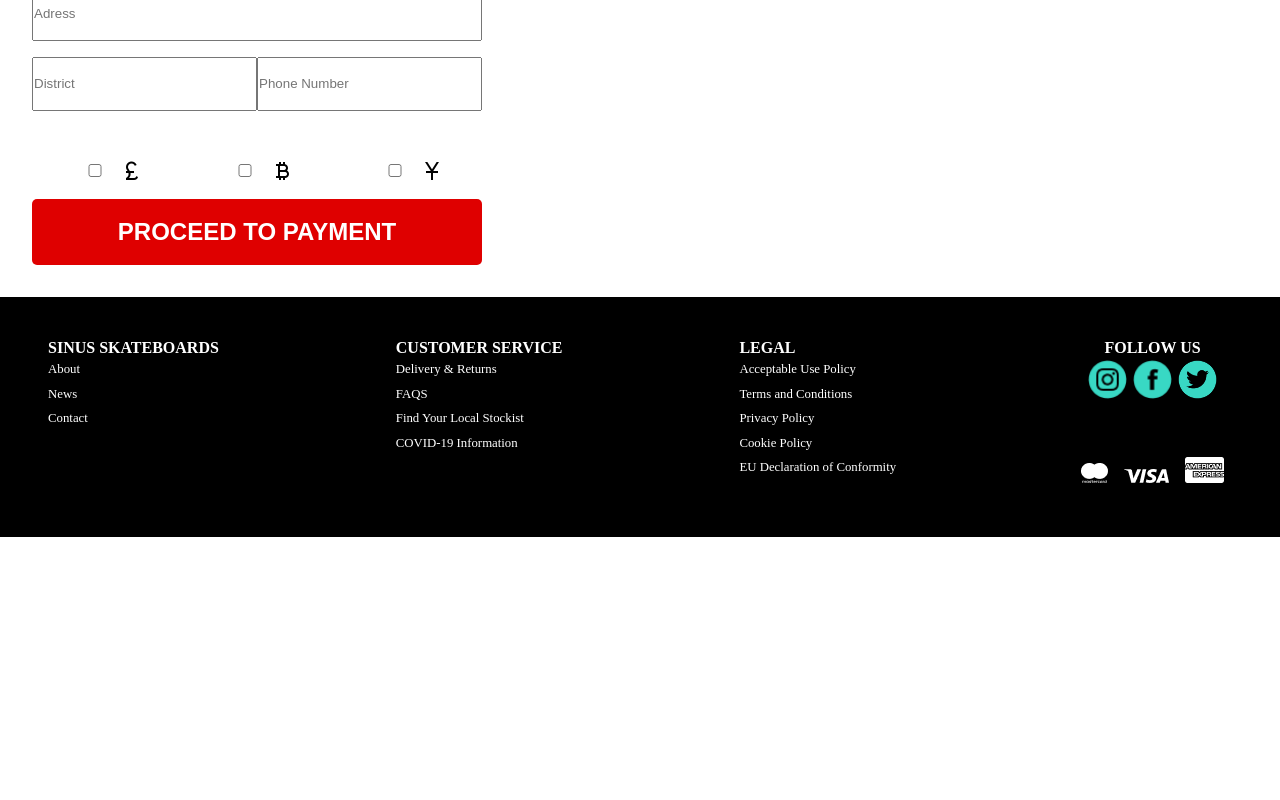
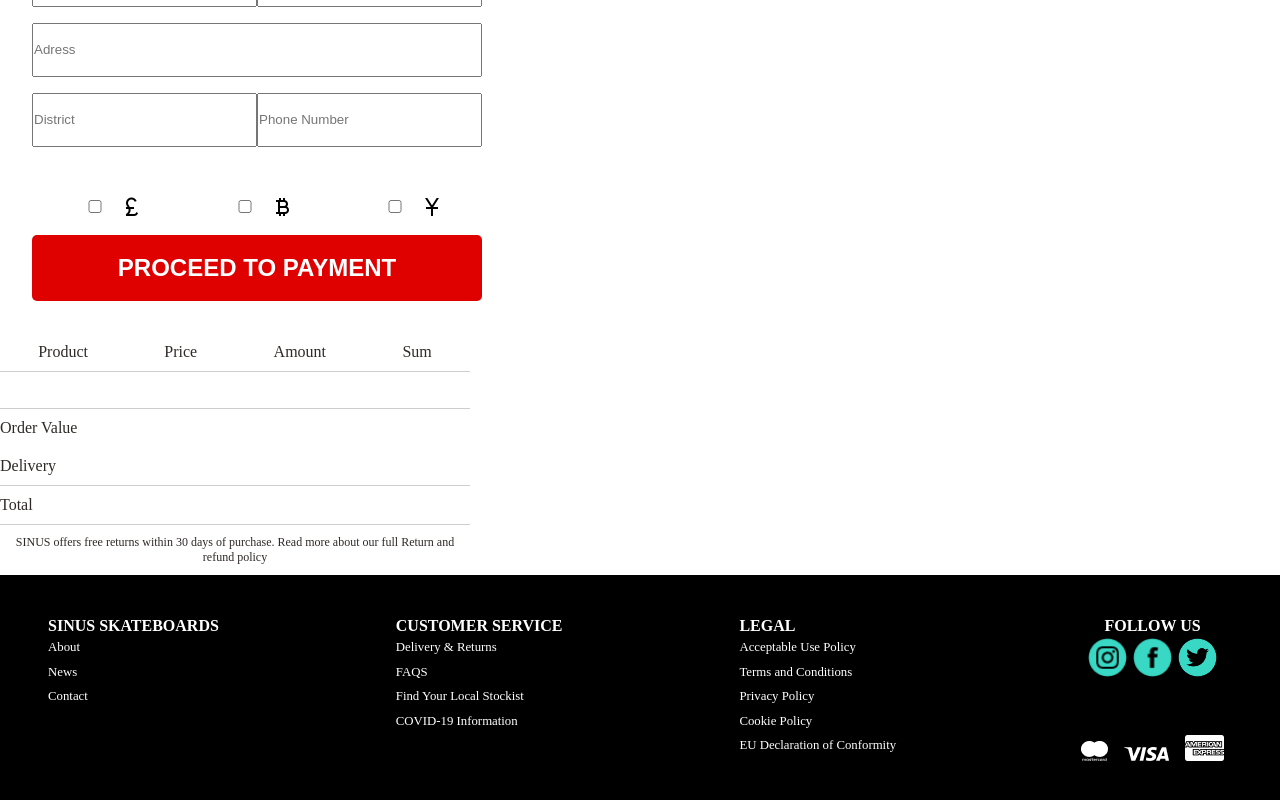
Before and after one commit to shakana0/Sinus-skate-shop, a Vue app: page /Checkout in a window 1280 px wide. Shown: the part 542-1342 px from the top of the page. Before the commit the page ends 1079 px from the top, so only its background shows below. Built offline with nearby package versions, Linux system fonts and the light colour scheme; a web font is replaced by a local one.

Commit message:
cartbag added

```diff
--- /dev/null
+++ b/src/components/CartBag.vue
@@ -0,0 +1,49 @@
+<template>
+    <section>
+        <div class="lineWrapper">
+            <p>Product</p>
+            <p>Price</p>
+            <p>Amount</p>
+            <p>Sum</p>
+        </div>
+        <div class="line"></div><br><br>
+        <div class="line"></div>
+            <p>Order Value</p>
+            <p>Delivery</p>
+        <div class="line"></div>
+             <p>Total</p>
+        <div class="line"></div>
+            <p class="orderInfo">SINUS offers free returns within 30 days of purchase. Read more about our full Return and refund policy</p>
+
+    </section>
+</template>
+
+<script>
+export default {
+
+}
+</script>
+
+<style lang="scss" scoped>
+section{
+    width: 470px;
+
+}
+.line{
+    width:100%;
+    height: 1px;
+    background-color: #CDCDCD;
+}
+.lineWrapper{
+    display: flex;
+    justify-content: space-around;
+}
+.orderInfo{
+    font-size: 12px;
+    text-align: center;
+}
+p{
+    padding: 10px 0;
+}
+
+</style>>
--- a/src/views/CheckoutPage.vue
+++ b/src/views/CheckoutPage.vue
@@ -1,16 +1,21 @@
 <template>
-  <main>
+  <main class="checkoutLayout">
     <router-link to="/"><button>Home</button> </router-link>
-    <PaymentForm />
+    <h2>CHECKOUT</h2>
+    <PaymentForm/>
+    <CartBag/>
   </main>
 </template>
 
 <script>
 import PaymentForm from "@/components/PaymentForm.vue";
+import CartBag from "@/components/CartBag.vue";
 
 export default {
-  components: { PaymentForm },
+  components: { PaymentForm, CartBag },
 };
 </script>
 
-<style scoped lang="scss"></style>
+<style scoped lang="scss">
+
+</style>
```
